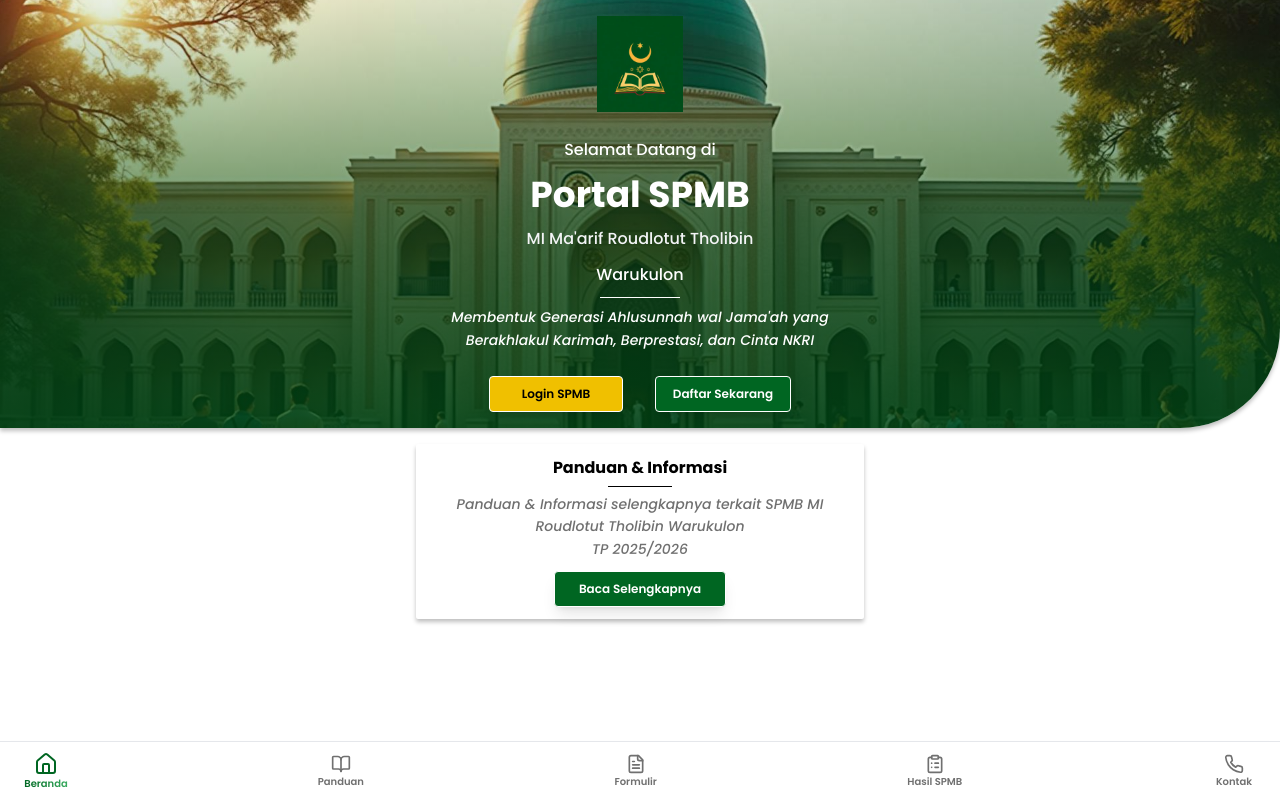
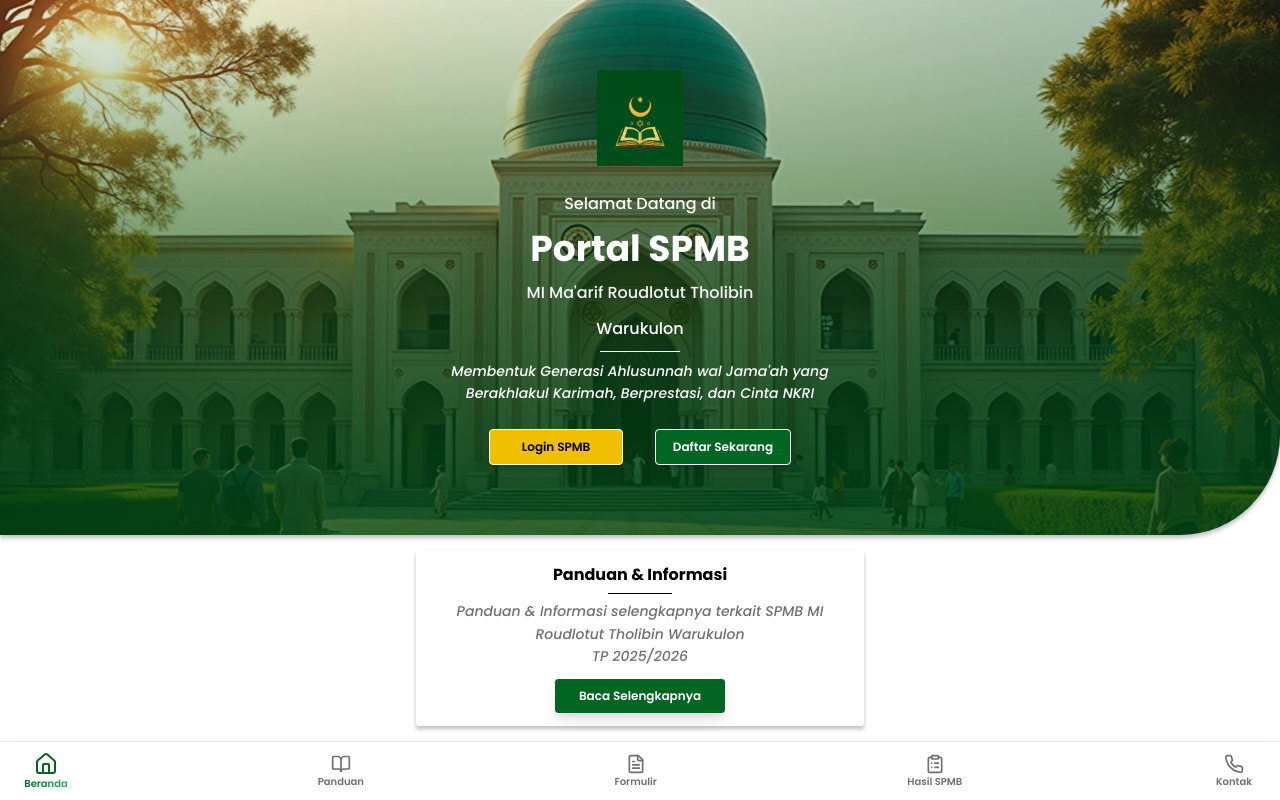
Before and after one commit to mimawarukulon68/rotholib-spmb-portal, a React (Vite) app: page / in a window 1280 px wide. Built offline with nearby package versions, Linux system fonts and the light colour scheme.

Commit message:
Fix: Adjust layout to use 100dvh and design system
Adjust the layout of the main content area to use 100dvh minus the height of the bottom navbar. Apply design system standards to elements like buttons, while maintaining the existing color scheme.

```diff
--- a/src/pages/Index.tsx
+++ b/src/pages/Index.tsx
@@ -8,7 +8,7 @@ const Index = () => {
   return (
     <div className="relative min-h-screen font-poppins text-foreground bg-white">
       {/* Hero Section */}
-      <div className="flex flex-col min-h-[583px]">
+      <div className="flex flex-col h-[calc(100dvh-58px)]">
         <div
           className="flex-1 flex flex-col items-center justify-center px-3 py-4 relative"
           style={{
```
